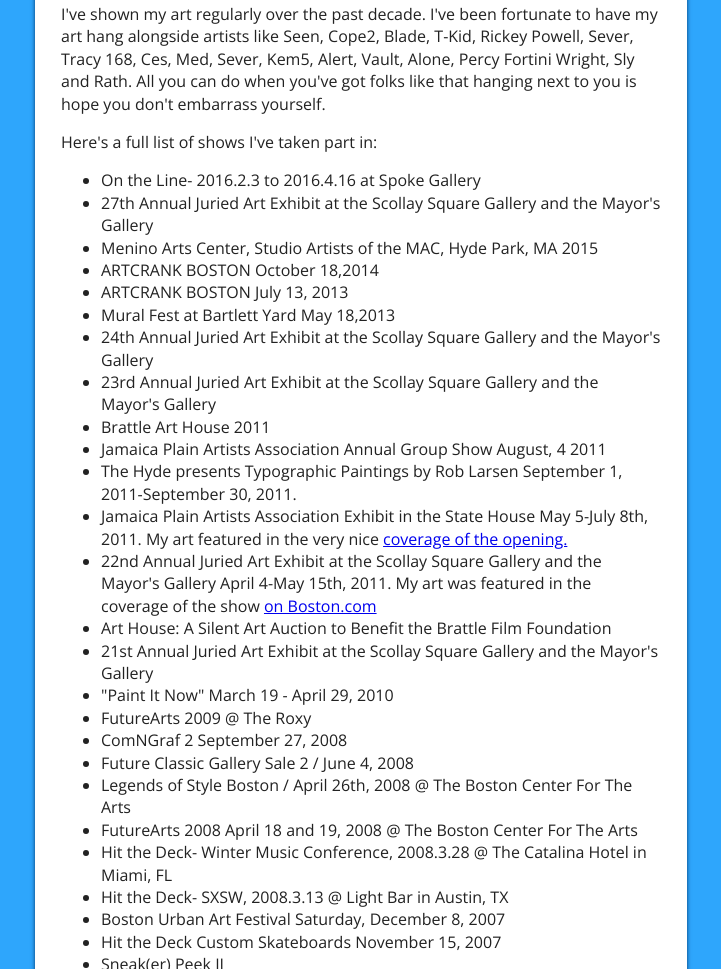
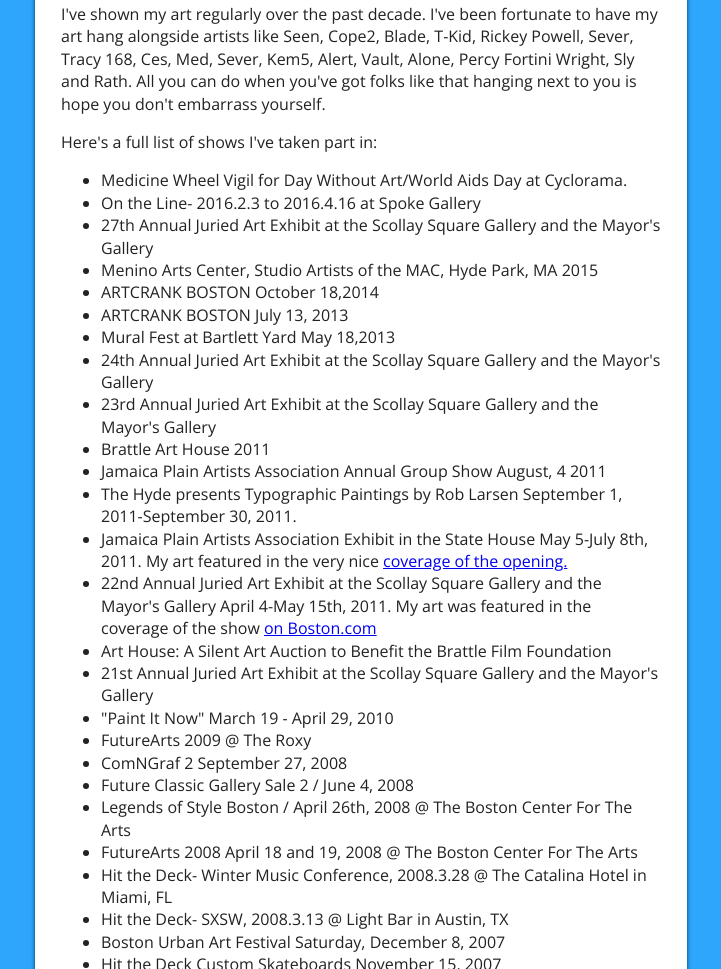
Before and after one commit to roblarsen/roblarsen.org, a plain HTML site: page index.html in a window 1280 px wide. Shown: the part 1428-2397 px from the top of the page, without its empty margins (279-1000 px from the left). Drawn offline with nearby package versions, Linux system fonts and the light colour scheme.

Commit message:
one more!

```diff
--- a/content/art-shows.html
+++ b/content/art-shows.html
@@ -1,6 +1,7 @@
 <p>I've shown my art regularly over the past decade. I've been fortunate to have my art hang alongside artists like Seen, Cope2, Blade, T-Kid, Rickey Powell, Sever, Tracy 168, Ces, Med, Sever, Kem5, Alert, Vault, Alone, Percy Fortini Wright, Sly and Rath. All you can do when you've got folks like that hanging next to you is hope you don't embarrass yourself. </p>
 <p>Here's a full list of shows I've taken part in:</p>
 <ul>
+  <li>Medicine Wheel Vigil for Day Without Art/World Aids Day at Cyclorama.</li>
   <li>On the Line- 2016.2.3 to 2016.4.16 at Spoke Gallery</li>
    <li>27th Annual Juried Art Exhibit at the Scollay Square Gallery and the Mayor's Gallery</li>
   <li>Menino Arts Center, Studio Artists of the MAC, Hyde Park, MA 2015</li>
```
